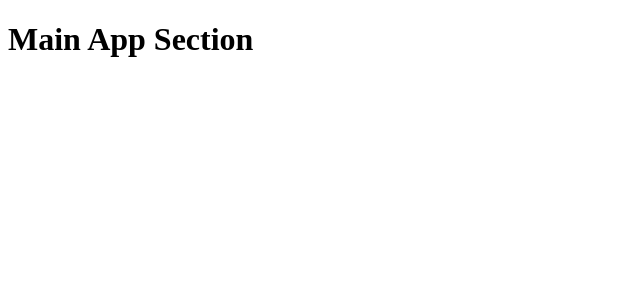
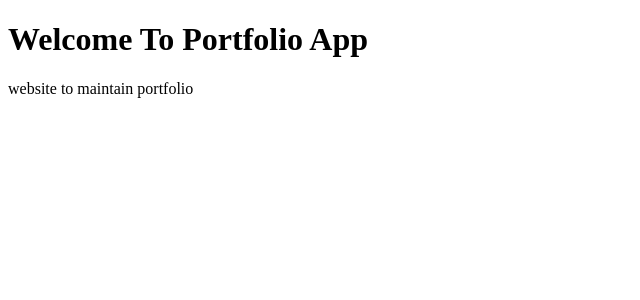
Before and after one commit to yugeshpalvai21/reactrouter, a React (Create React App) app: page / in a window 1280 px wide. Shown: the top 300 px of the page, without its empty margins (0-640 px from the left). Built offline with nearby package versions, Linux system fonts and the light colour scheme.

Commit message:
Implements Home Component renders on root path

```diff
--- a/src/index.js
+++ b/src/index.js
@@ -3,9 +3,18 @@ import ReactDOM from 'react-dom';
 import App from './App';
 import { BrowserRouter, Route } from 'react-router-dom';
 
+const Home = () => {
+  return (
+    <div>
+      <h1>Welcome To Portfolio App</h1>
+      <p>website to maintain portfolio</p>
+    </div>
+  )
+}
+
 const router = (
   <BrowserRouter>
-      <Route path="/" component={App} />
+      <Route path="/" component={Home} />
   </BrowserRouter>
 )
 
```
